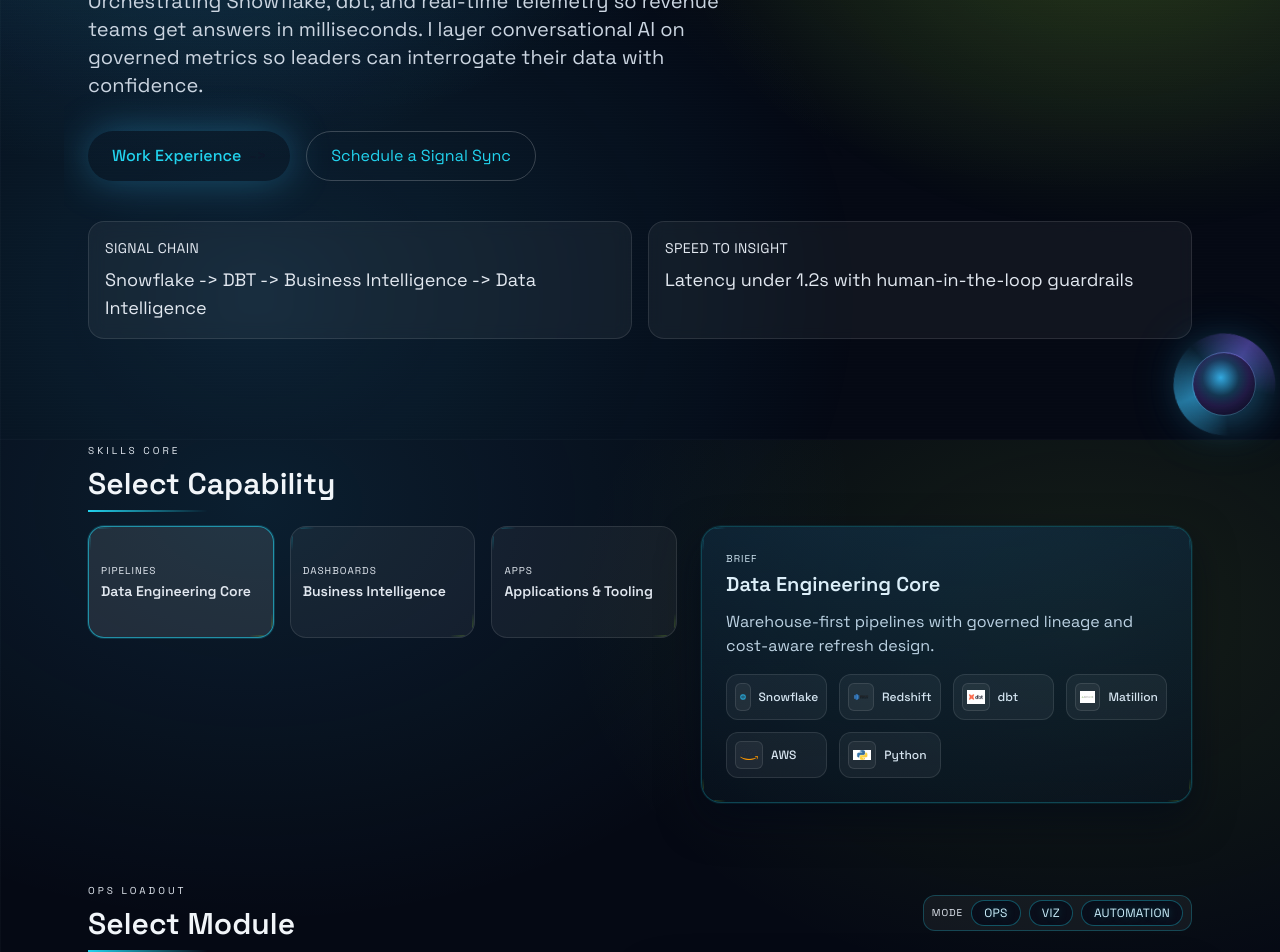
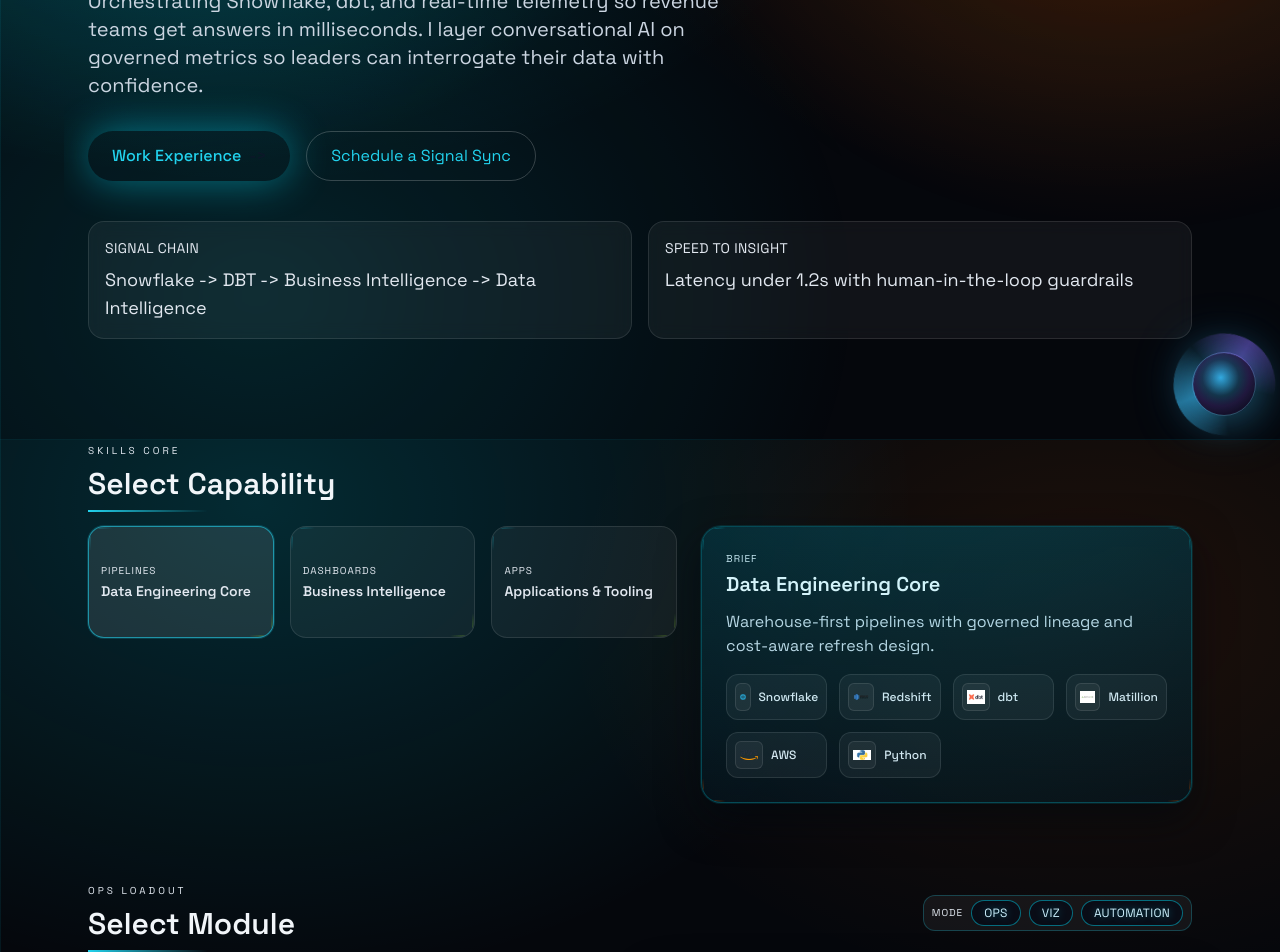
Before and after one commit to vchandrasekaran/venky-portfolio, a Next.js app: page / in a window 1280 px wide. Shown: the part 360-1312 px from the top of the page. Built offline with nearby package versions, Linux system fonts and the light colour scheme.

Commit message:
feat(theme): TRON Ares aesthetic\n- Palette: neon cyan + amber on deep black\n- Adjust HUD backgrounds, cards, header, chips, neon text\n- Tailwind brand tokens updated

```diff
--- a/app/globals.css
+++ b/app/globals.css
@@ -40,12 +40,12 @@
    HUD Ops theme (COD-style HUD)
    ============================== */
 html[data-theme="hud"] body {
-  background-color: #050914; /* darker ops */
+  background-color: #05070c; /* TRON base */
   background-image:
-    radial-gradient(1000px 700px at 20% 8%, rgba(56,189,248,0.12), transparent 60%),
-    radial-gradient(900px 650px at 85% 22%, rgba(163,230,53,0.10), transparent 58%),
-    linear-gradient(0deg, rgba(148,163,184,0.04) 1px, transparent 1px),
-    linear-gradient(90deg, rgba(148,163,184,0.04) 1px, transparent 1px);
+    radial-gradient(1100px 800px at 20% 8%, rgba(0,229,255,0.16), transparent 60%),
+    radial-gradient(900px 650px at 85% 22%, rgba(255,106,0,0.10), transparent 58%),
+    linear-gradient(0deg, rgba(0,229,255,0.08) 1px, transparent 1px),
+    linear-gradient(90deg, rgba(0,229,255,0.08) 1px, transparent 1px);
   background-size:
     1200px 1200px,
     1100px 1100px,
@@ -71,7 +71,7 @@
     transparent 2px,
     transparent 3px
   );
-  opacity: 0.12;
+  opacity: 0.10;
   mix-blend-mode: overlay;
   z-index: 0;
 }
@@ -79,9 +79,9 @@
 /* glow field override */
 html[data-theme="hud"] body::after {
   background:
-    radial-gradient(900px 700px at 12% 14%, rgba(56,189,248,0.25), transparent 60%),
-    radial-gradient(800px 650px at 88% 28%, rgba(163,230,53,0.20), transparent 58%),
-    radial-gradient(1000px 800px at 20% 82%, rgba(56,189,248,0.16), transparent 62%);
+    radial-gradient(900px 700px at 12% 14%, rgba(0,229,255,0.28), transparent 60%),
+    radial-gradient(800px 650px at 88% 28%, rgba(255,106,0,0.18), transparent 58%),
+    radial-gradient(1000px 800px at 20% 82%, rgba(0,229,255,0.14), transparent 62%);
   opacity: 0.9;
 }
 
@@ -91,13 +91,13 @@
 
 /* card HUD corners + holo glass */
 html[data-theme="hud"] .card {
-  border-color: rgba(34,211,238,0.28);
-  background: linear-gradient(180deg, rgba(8,13,25,0.70), rgba(6,10,20,0.62));
-  box-shadow: 0 0 0 1px rgba(34,211,238,0.08), 0 16px 40px rgba(2,8,23,0.55);
+  border-color: rgba(0,229,255,0.28);
+  background: linear-gradient(180deg, rgba(7,16,25,0.70), rgba(5,9,18,0.62));
+  box-shadow: 0 0 0 1px rgba(0,229,255,0.10), 0 16px 40px rgba(2,8,15,0.6);
 }
 html[data-theme="hud"] .card:hover {
-  border-color: rgba(163,230,53,0.45);
-  box-shadow: 0 0 0 1px rgba(163,230,53,0.20), 0 18px 50px rgba(2,8,23,0.65);
+  border-color: rgba(255,106,0,0.55);
+  box-shadow: 0 0 0 1px rgba(255,106,0,0.18), 0 18px 50px rgba(2,8,15,0.65);
   transform: translateY(-2px) rotateX(0.4deg) rotateY(-0.4deg);
 }
 /* corner reticles drawn with layered gradients */
@@ -108,14 +108,14 @@
   border-radius: inherit;
   pointer-events: none;
   background:
-    linear-gradient(90deg, rgba(34,211,238,.6), rgba(34,211,238,0)) 0 0/24px 2px no-repeat,
-    linear-gradient(180deg, rgba(34,211,238,.6), rgba(34,211,238,0)) 0 0/2px 24px no-repeat,
-    linear-gradient(270deg, rgba(34,211,238,.6), rgba(34,211,238,0)) 100% 0/24px 2px no-repeat,
-    linear-gradient(180deg, rgba(34,211,238,.6), rgba(34,211,238,0)) 100% 0/2px 24px no-repeat,
-    linear-gradient(90deg, rgba(163,230,53,.6), rgba(163,230,53,0)) 0 100%/24px 2px no-repeat,
-    linear-gradient(0deg, rgba(163,230,53,.6), rgba(163,230,53,0)) 0 100%/2px 24px no-repeat,
-    linear-gradient(270deg, rgba(163,230,53,.6), rgba(163,230,53,0)) 100% 100%/24px 2px no-repeat,
-    linear-gradient(0deg, rgba(163,230,53,.6), rgba(163,230,53,0)) 100% 100%/2px 24px no-repeat;
+    linear-gradient(90deg, rgba(0,229,255,.7), rgba(34,211,238,0)) 0 0/24px 2px no-repeat,
+    linear-gradient(180deg, rgba(0,229,255,.7), rgba(34,211,238,0)) 0 0/2px 24px no-repeat,
+    linear-gradient(270deg, rgba(0,229,255,.7), rgba(34,211,238,0)) 100% 0/24px 2px no-repeat,
+    linear-gradient(180deg, rgba(0,229,255,.7), rgba(34,211,238,0)) 100% 0/2px 24px no-repeat,
+    linear-gradient(90deg, rgba(255,106,0,.7), rgba(163,230,53,0)) 0 100%/24px 2px no-repeat,
+    linear-gradient(0deg, rgba(255,106,0,.7), rgba(163,230,53,0)) 0 100%/2px 24px no-repeat,
+    linear-gradient(270deg, rgba(255,106,0,.7), rgba(163,230,53,0)) 100% 100%/24px 2px no-repeat,
+    linear-gradient(0deg, rgba(255,106,0,.7), rgba(163,230,53,0)) 100% 100%/2px 24px no-repeat;
   opacity: .7;
 }
 
@@ -135,10 +135,10 @@
 
 /* chips look like HUD tags */
 html[data-theme="hud"] .chip {
-  border-color: rgba(34,211,238,0.35) !important;
+  border-color: rgba(0,229,255,0.45) !important;
   background: rgba(2,8,23,0.6) !important;
   color: #cbeffc !important;
-  text-shadow: 0 0 8px rgba(34,211,238,0.35);
+  text-shadow: 0 0 8px rgba(0,229,255,0.45);
 }
 
 /* reduced motion: remove scanline flicker if any future animations are added */
@@ -180,7 +180,7 @@
   content: '';
   position: absolute;
   inset: -120%;
-  background: radial-gradient(circle at top, rgba(56,189,248,0.25), transparent 60%);
+  background: radial-gradient(circle at top, rgba(0,229,255,0.28), transparent 60%);
   transition: transform 0.6s ease;
   pointer-events: none;
 }
@@ -197,7 +197,7 @@
 
 .neon-text {
   @apply text-transparent bg-clip-text;
-  background-image: linear-gradient(120deg, rgba(56,189,248,1) 0%, rgba(139,92,246,1) 45%, rgba(236,72,153,1) 100%);
+  background-image: linear-gradient(120deg, rgba(0,229,255,1) 0%, rgba(255,106,0,1) 60%);
 }
 
 .chip {
@@ -264,9 +264,9 @@
 
 /* HUD header accents */
 html[data-theme="hud"] .site-header {
-  background: linear-gradient(180deg, rgba(3,7,18,0.85), rgba(3,7,18,0.45));
-  border-bottom-color: rgba(34,211,238,0.28);
-  box-shadow: 0 0 0 1px rgba(34,211,238,0.08);
+  background: linear-gradient(180deg, rgba(2,6,12,0.9), rgba(3,8,16,0.55));
+  border-bottom-color: rgba(0,229,255,0.28);
+  box-shadow: 0 0 0 1px rgba(0,229,255,0.10);
 }
 
 /* Ask widget toggle ring on HUD */
@@ -278,7 +278,7 @@
   position: absolute;
   inset: -6px;
   border-radius: 9999px;
-  background: radial-gradient(circle, rgba(34,211,238,0.35), transparent 60%);
+  background: radial-gradient(circle, rgba(0,229,255,0.45), transparent 60%);
   filter: blur(6px);
   opacity: 0;
   transition: opacity .2s ease;
--- a/tailwind.config.ts
+++ b/tailwind.config.ts
@@ -9,12 +9,12 @@
     extend: {
       colors: {
         brand: {
-          bg: '#020617',
-          surface: '#0B1220',
-          primary: '#16213A',
-          accent: '#38BDF8',
-          glow: '#8B5CF6',
-          subtle: '#94A3B8'
+          bg: '#02050A',
+          surface: '#071019',
+          primary: '#0B1624',
+          accent: '#00E5FF',
+          glow: '#FF6A00',
+          subtle: '#7AA2B8'
         }
       },
       fontFamily: {
@@ -22,12 +22,12 @@
         mono: ['ui-monospace', 'SFMono-Regular', 'Menlo', 'Monaco', 'Consolas', 'Liberation Mono', 'Courier New', 'monospace']
       },
       backgroundImage: {
-        'radial-glow': 'radial-gradient(circle at top, rgba(139,92,246,0.25), transparent 55%)',
-        'grid-lines': 'linear-gradient(90deg, rgba(148,163,184,0.06) 1px, transparent 0), linear-gradient(180deg, rgba(148,163,184,0.06) 1px, transparent 0)'
+        'radial-glow': 'radial-gradient(circle at top, rgba(0,229,255,0.22), transparent 60%)',
+        'grid-lines': 'linear-gradient(90deg, rgba(0,229,255,0.10) 1px, transparent 0), linear-gradient(180deg, rgba(0,229,255,0.08) 1px, transparent 0)'
       },
       boxShadow: {
-        soft: '0 8px 32px rgba(15,23,42,0.45)',
-        glow: '0 0 40px rgba(56,189,248,0.35)'
+        soft: '0 8px 32px rgba(2,8,15,0.55)',
+        glow: '0 0 40px rgba(0,229,255,0.45)'
       },
       borderRadius: {
         '2xl': '1rem'
```
